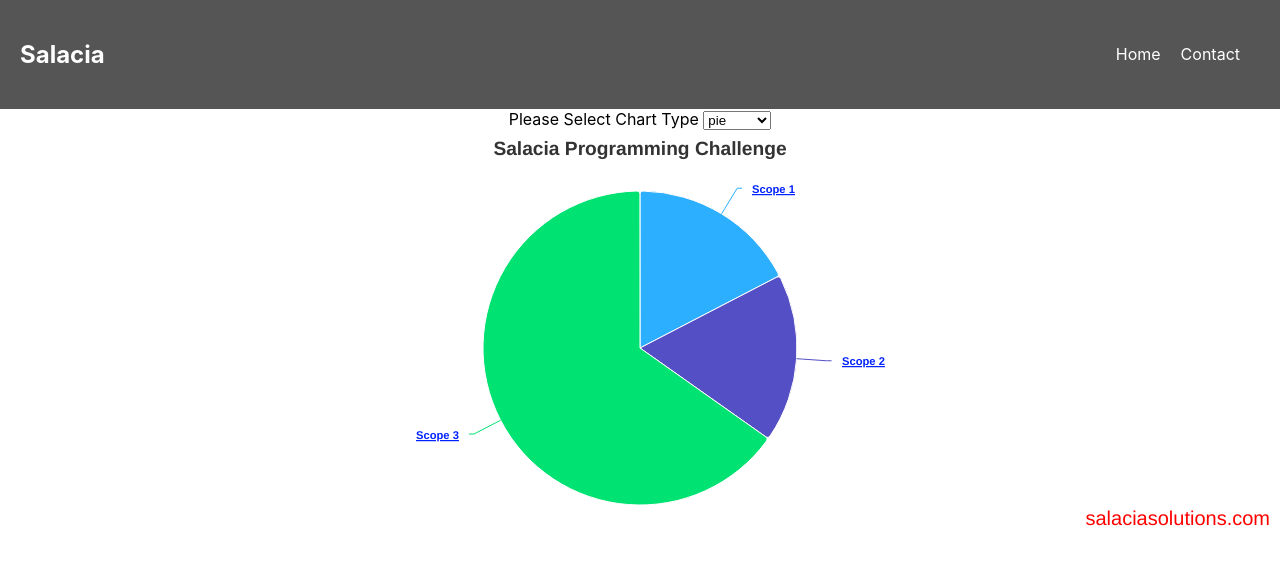
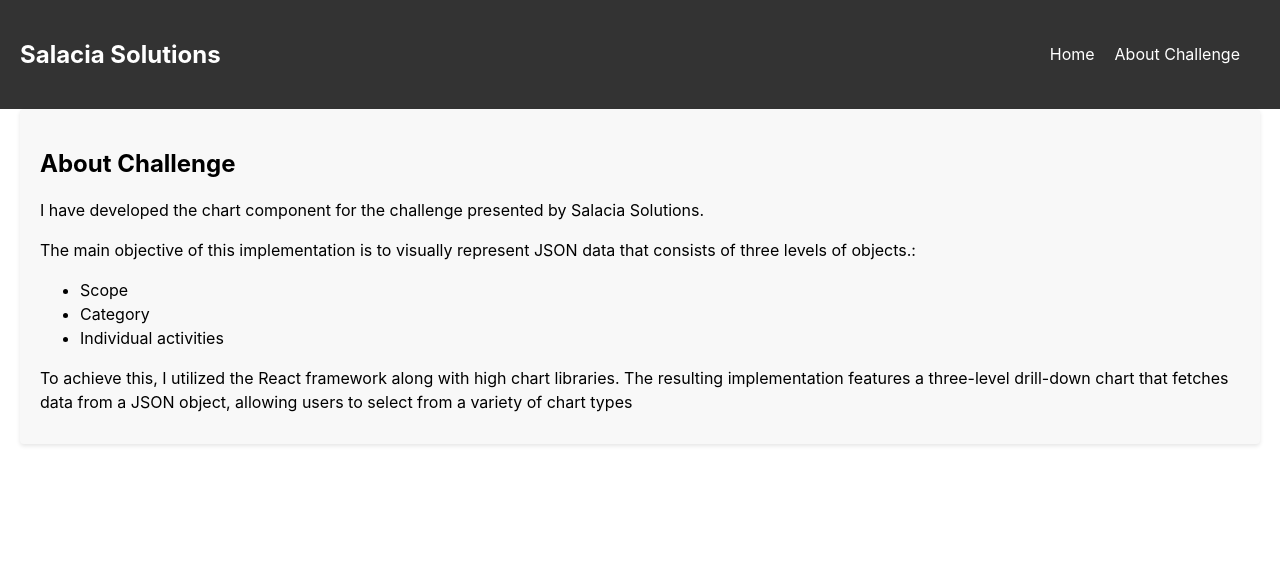
Before and after one commit to khademishoja/Salacia_highchart_challenge, a React (Create React App) app: page /about in a window 1280 px wide. Shown: the top 564 px of the page. Built offline with nearby package versions, Linux system fonts and the light colour scheme.

Commit message:
Final version

```diff
--- a/package.json
+++ b/package.json
@@ -9,6 +9,7 @@
     "highcharts-react-official": "^3.2.0",
     "react": "^18.2.0",
     "react-dom": "^18.2.0",
+    "react-router-dom": "^6.11.1",
     "react-scripts": "5.0.1",
     "web-vitals": "^2.1.4"
   },
--- a/src/App.js
+++ b/src/App.js
@@ -1,14 +1,22 @@
 import "./App.css";
 import Header from "./components/Header";
 import React from "react";
+import AboutPage from "./components/AboutPage";
 
 import Scope from "./components/Scope";
+import { Route, Routes } from "react-router-dom";
 
 function App() {
   return (
-    <div className="App">
+    <div>
       <Header />
-      <Scope />{" "}
+
+      <div>
+        <Routes>
+          <Route path="/about" element={<AboutPage />} />
+          <Route path="/" element={<Scope />} />
+        </Routes>
+      </div>
     </div>
   );
 }
--- /dev/null
+++ b/src/components/AboutPage.js
@@ -0,0 +1,30 @@
+import "./style.css";
+
+const AboutPage = () => {
+  return (
+    <div className="about-page">
+      <h2>About Challenge</h2>
+      <p>
+        I have developed the chart component for the challenge presented by
+        Salacia Solutions.
+      </p>
+      <p>
+        The main objective of this implementation is to visually represent JSON
+        data that consists of three levels of objects.:
+        <ul>
+          <li>Scope</li>
+          <li>Category</li>
+          <li>Individual activities</li>
+        </ul>
+      </p>
+      <p>
+        To achieve this, I utilized the React framework along with high chart
+        libraries. The resulting implementation features a three-level
+        drill-down chart that fetches data from a JSON object, allowing users to
+        select from a variety of chart types
+      </p>
+    </div>
+  );
+};
+
+export default AboutPage;
--- a/src/components/Header.css
+++ /dev/null
@@ -1,47 +0,0 @@
-.header {
-  background-color: #333;
-  padding: 20px;
-}
-
-.navbar {
-  display: flex;
-  align-items: center;
-  justify-content: space-between;
-  color: #fff;
-}
-
-.logo {
-  display: flex;
-  align-items: center;
-}
-
-.logo img {
-  width: 40px;
-  height: 40px;
-  margin-right: 10px;
-}
-
-.nav-links {
-  display: flex;
-  list-style: none;
-}
-
-.nav-links li {
-  margin-right: 20px;
-}
-
-.nav-links a {
-  color: #fff;
-  text-decoration: none;
-  transition: color 0.3s ease-in-out;
-}
-
-.nav-links a:hover {
-  color: #ff6b6b;
-}
-.header:hover {
-  background-color: #555;
-}
-.header {
-  transition: background-color 0.3s ease-in-out;
-}
--- a/src/components/Header.js
+++ b/src/components/Header.js
@@ -1,5 +1,6 @@
 import React from "react";
-import "./Header.css";
+import "./style.css";
+import { Link } from "react-router-dom";
 
 const Header = () => {
   return (
@@ -7,14 +8,14 @@ const Header = () => {
       <nav className="navbar">
         <div className="logo">
           {/* <img src="../pic/salacia.png" alt="Logo" /> */}
-          <h1>Salacia</h1>
+          <h1>Salacia Solutions</h1>
         </div>
         <ul className="nav-links">
           <li>
-            <a href="#home">Home</a>
+            <Link to="/">Home</Link>
           </li>
           <li>
-            <a href="#contact">Contact</a>
+            <Link to="/about">About Challenge</Link>
           </li>
         </ul>
       </nav>
--- a/src/components/Scope.js
+++ b/src/components/Scope.js
@@ -3,12 +3,13 @@ import { useState } from "react";
 import Highcharts from "highcharts";
 import HighchartsReact from "highcharts-react-official";
 import drilldown from "highcharts/modules/drilldown";
+import "./style.css";
 drilldown(Highcharts);
 
 const Scope = () => {
   const series = [];
   const [chartType, setChartType] = useState("pie");
-  //step1 scopes
+  //scopes
   Object.getOwnPropertyNames(data).map((item, index) => {
     let scopeCount = Object.getOwnPropertyNames(data[item]).length;
 
@@ -17,46 +18,43 @@ const Scope = () => {
       y: scopeCount,
       drilldown: item,
     });
-    //console.log(obj);
   });
 
-  // drilldown step2
+  //Category
   const drilldownInfo = [];
   let scopeCounts = Object.getOwnPropertyNames(data).length;
 
   for (let i = 1; i <= scopeCounts; i++) {
-    let children = [];
-    Object.getOwnPropertyNames(data[`Scope ${i}`]).map((item, index) => {
-      let count = Object.getOwnPropertyNames(data[`Scope ${i}`][item]).length;
+    let categories = [];
+    Object.getOwnPropertyNames(data[`Scope ${i}`]).map((category, index) => {
+      let activitiesCount = Object.getOwnPropertyNames(
+        data[`Scope ${i}`][category]
+      ).length;
 
-      children.push({
-        name: item,
-        y: count - 1,
-        drilldown: item,
+      categories.push({
+        name: category,
+        y: activitiesCount - 1, //
+        drilldown: category,
       });
     });
     drilldownInfo.push({
       id: `Scope ${i}`,
-      data: children,
+      data: categories,
     });
   }
 
-  //sctep3
+  //Indivisual activities
   for (let i = 1; i <= scopeCounts; i++) {
-    // debugger;
-    let children = Object.getOwnPropertyNames(data[`Scope ${i}`]);
-    children.map((item, index) => {
-      let level3 = data[`Scope ${i}`][item];
-      const level3Data = level3.map((activity, index) => {
-        // debugger;
+    let categories = Object.getOwnPropertyNames(data[`Scope ${i}`]);
+    categories.map((item, index) => {
+      let activities = data[`Scope ${i}`][item];
+      const level3Data = activities.map((activity, index) => {
         let activityObj = {
           name: activity[0],
-
           y: activity[1],
         };
         return activityObj;
       });
-      console.log(level3Data);
 
       drilldownInfo.push({ id: item, data: level3Data });
     });
@@ -71,7 +69,7 @@ const Scope = () => {
     credits: {
       text: "salaciasolutions.com",
       href: "https://salaciasolutions.com/",
-      style: { fontSize: "20px", color: "red" },
+      style: { padding: "5px", fontSize: "20px", color: "red" },
     },
 
     series: [
@@ -81,7 +79,7 @@ const Scope = () => {
         data: series,
       },
     ],
-    //i added series for each step of drilldown
+    //I added series for each step of drilldown
     drilldown: {
       series: drilldownInfo,
     },
@@ -92,14 +90,14 @@ const Scope = () => {
     { value: "column", label: "Column" },
     { value: "bar", label: "Bar" },
     { value: "line", label: "Line" },
-    // Add more chart types as needed
   ];
   const chartTypeChange = (event) => {
     setChartType(event.target.value);
   };
   return (
-    <div>
-      <label>Please Select Chart Type</label>{" "}
+    <div className="scope-chart">
+      <div className="chart-select">
+        <label>Please Select Chart Type(pie,column,bar,line):</label>
         <select value={chartType} onChange={chartTypeChange}>
           {chartTypes.map((type) => (
             <option key={type.value} value={type.value}>
@@ -107,9 +105,9 @@ const Scope = () => {
             </option>
           ))}
         </select>
+      </div>
       <HighchartsReact highcharts={Highcharts} options={options} />
     </div>
   );
 };
-
 export default Scope;
--- /dev/null
+++ b/src/components/style.css
@@ -0,0 +1,116 @@
+.header {
+  background-color: #333;
+  padding: 20px;
+}
+
+.navbar {
+  display: flex;
+  align-items: center;
+  justify-content: space-between;
+  color: #fff;
+}
+
+.logo {
+  display: flex;
+  align-items: center;
+}
+
+.logo img {
+  width: 40px;
+  height: 40px;
+  margin-right: 10px;
+}
+
+.nav-links {
+  display: flex;
+  list-style: none;
+}
+
+.nav-links li {
+  margin-right: 20px;
+}
+
+.nav-links a {
+  color: #fff;
+  text-decoration: none;
+  transition: color 0.3s ease-in-out;
+}
+
+.nav-links a:hover {
+  color: #ff6b6b;
+}
+.header:hover {
+  background-color: #555;
+}
+.header {
+  transition: background-color 0.3s ease-in-out;
+}
+
+/* about page */
+
+.about-page {
+  max-width: 1200px;
+  margin: 0 auto;
+  font-size: 16px;
+  padding: 20px;
+  background-color: #f8f8f8;
+  border-radius: 4px;
+  box-shadow: 0 2px 4px rgba(0, 0, 0, 0.1);
+}
+
+.about-page p {
+  margin-bottom: 10px;
+  font-size: 16px;
+  line-height: 1.5;
+}
+
+.about-page a {
+  color: #007bff;
+  text-decoration: none;
+}
+
+.about-page a:hover {
+  text-decoration: underline;
+}
+
+/* scope style */
+
+.scope-chart {
+  max-width: 1200px;
+  margin: 0 auto;
+  padding: 20px;
+  border: 1px solid #ddd;
+  border-radius: 4px;
+  box-shadow: 0 2px 4px rgba(0, 0, 0, 0.1);
+}
+
+.chart-select {
+  margin-bottom: 20px;
+  font-size: 18px;
+  margin: 0 auto;
+  justify-content: center;
+}
+
+.chart-title {
+  font-size: 24px;
+  font-weight: bold;
+  margin-bottom: 20px;
+}
+
+.chart-credits {
+  font-size: 14px;
+  color: #888;
+  margin-bottom: 20px;
+}
+
+.chart-container {
+  height: 400px;
+}
+
+.chart-select select {
+  padding: 8px;
+  font-size: 14px;
+  border: 1px solid #ddd;
+  border-radius: 4px;
+  cursor: pointer;
+}
--- a/src/index.js
+++ b/src/index.js
@@ -1,13 +1,16 @@
-import React from 'react';
-import ReactDOM from 'react-dom/client';
-import './index.css';
-import App from './App';
-import reportWebVitals from './reportWebVitals';
+import React from "react";
+import ReactDOM from "react-dom/client";
+import "./index.css";
+import App from "./App";
+import reportWebVitals from "./reportWebVitals";
+import { BrowserRouter } from "react-router-dom";
 
-const root = ReactDOM.createRoot(document.getElementById('root'));
+const root = ReactDOM.createRoot(document.getElementById("root"));
 root.render(
   <React.StrictMode>
-    <App />
+    <BrowserRouter>
+      <App />
+    </BrowserRouter>
   </React.StrictMode>
 );
 
```
Also changed, not shown: 1 other file (tests, documents, lock files or other folders). Lines whose indentation alone changed are shown as unchanged.
